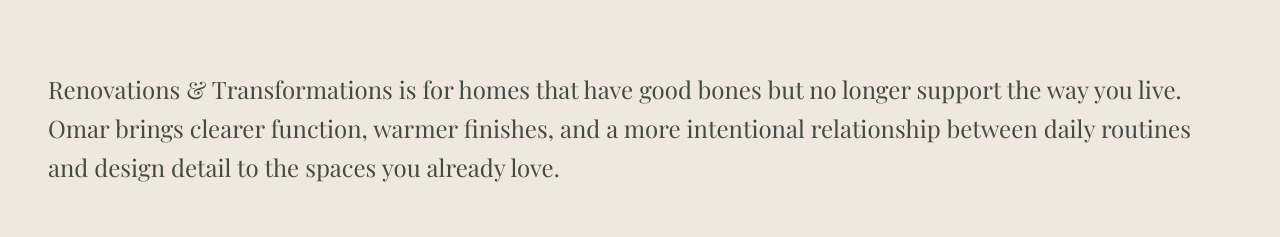
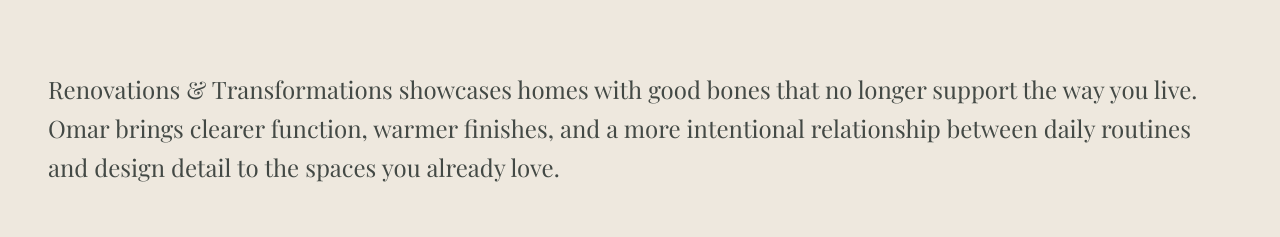
Before and after one commit to sapphire842/cordova-studio, a Next.js app: page /projects/renovations-transformations in a window 1280 px wide. Shown: the part 638-875 px from the top of the page. Built offline with nearby package versions, Linux system fonts and the light colour scheme; a web font is replaced by a local one.

Commit message:
Refine renovations introduction opening

```diff
--- a/src/data/projects.ts
+++ b/src/data/projects.ts
@@ -34,7 +34,7 @@ const rawProjects: Project[] = [
     summary:
       "A collection of residential transformations focused on thoughtful updates, refreshed function, and elevated everyday living.",
     description:
-      "Renovations & Transformations is for homes that have good bones but no longer support the way you live. Omar brings clearer function, warmer finishes, and a more intentional relationship between daily routines and design detail to the spaces you already love.",
+      "Renovations & Transformations showcases homes with good bones that no longer support the way you live. Omar brings clearer function, warmer finishes, and a more intentional relationship between daily routines and design detail to the spaces you already love.",
     concept:
       "A transformation-focused portfolio category where each project highlights the potential within an existing space, from layout improvements and finish direction to atmosphere, flow, and practical use.",
     approach:
```
